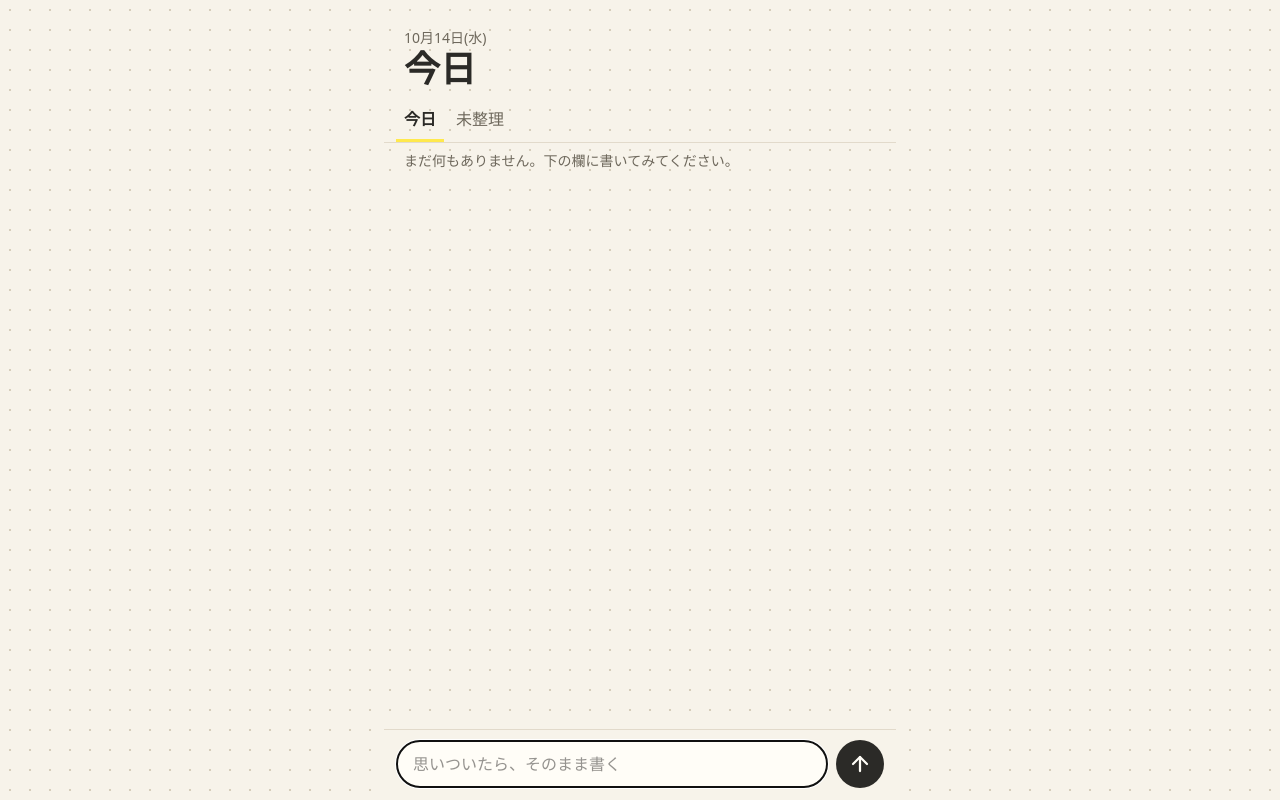
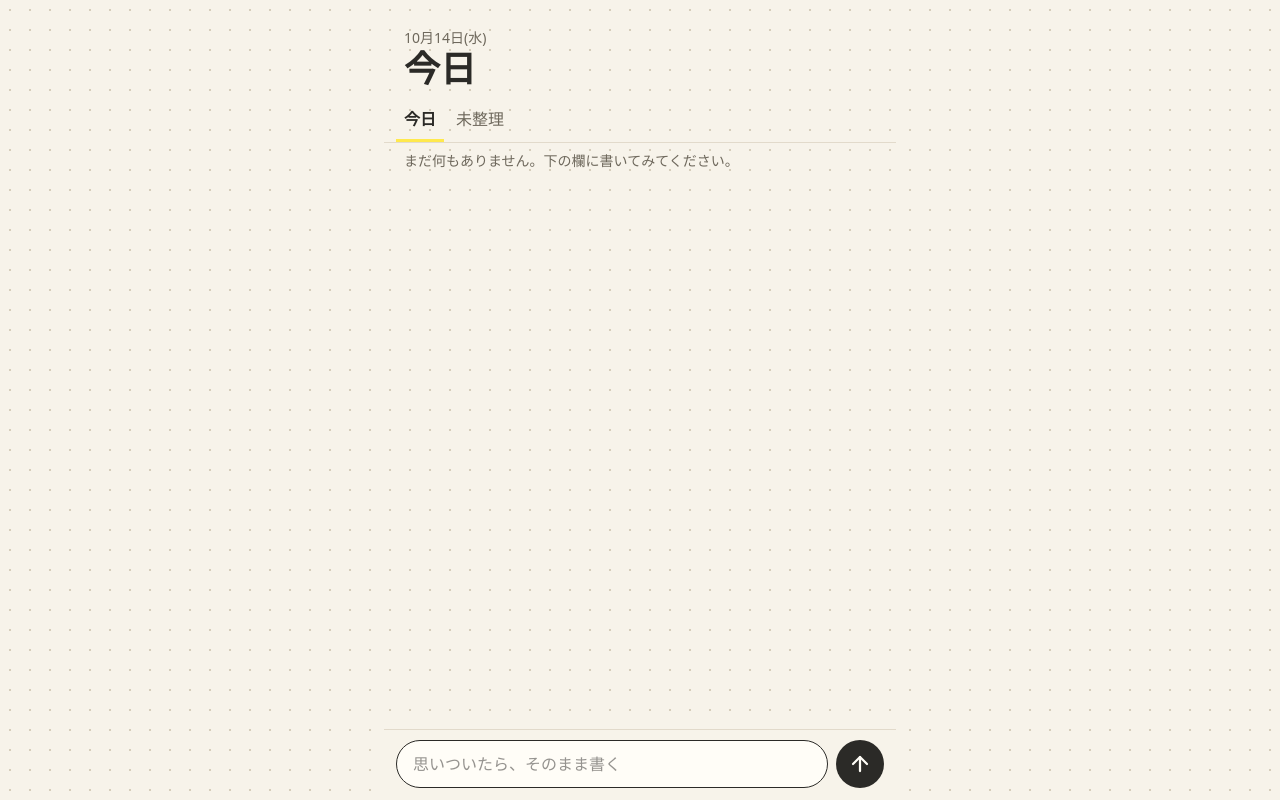
Before and after one commit to yqqqchqn31/todomemo, a React (Vite) app: page / in a window 1280 px wide. Built offline with nearby package versions, Linux system fonts and the light colour scheme; a web font is replaced by a local one.

Commit message:
フォーカス時の枠をアプリの色にそろえる

```diff
--- a/src/index.css
+++ b/src/index.css
@@ -17,6 +17,14 @@
   body {
     @apply bg-surface text-content bg-dot-grid;
   }
+
+  :focus-visible {
+    @apply outline-2 outline-offset-2 outline-content;
+  }
+
+  input:focus-visible {
+    @apply outline-none;
+  }
 }
 
 @utility bg-dot-grid {
```
